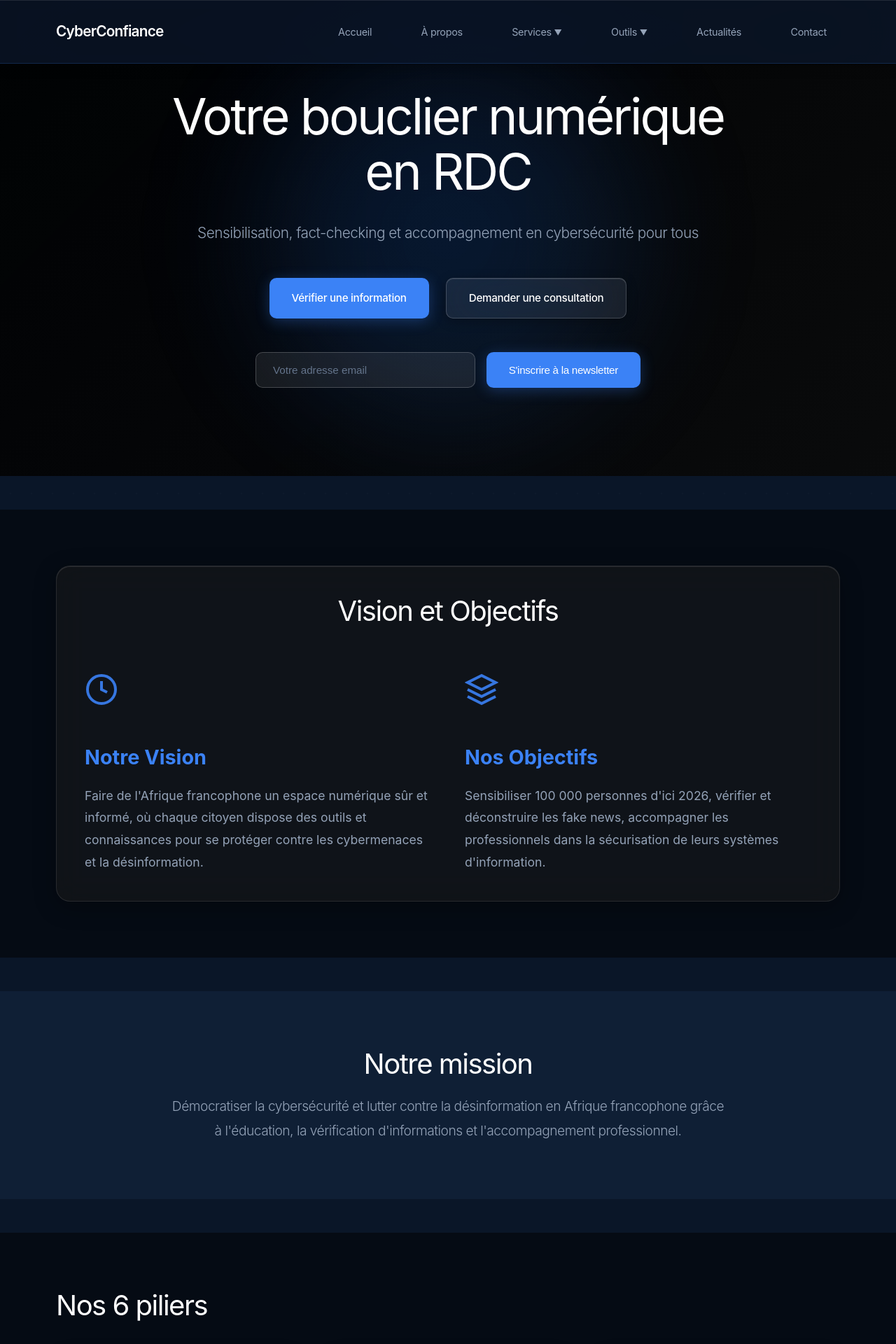
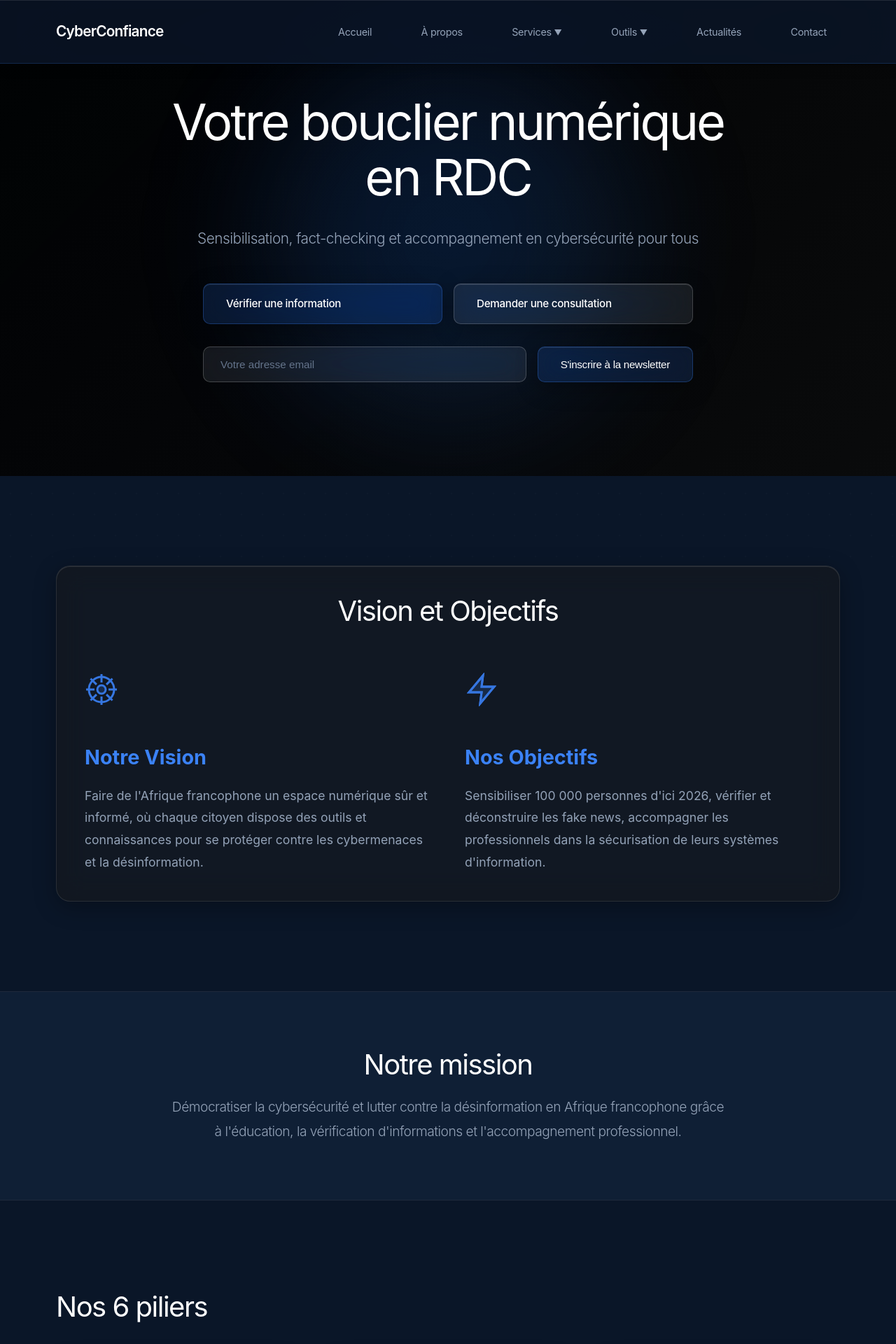
Before and after one commit to moa-digitalagency/CyberConfiance, a Flask app: page / in a window 1280 px wide. Shown: the top 1920 px of the page at 70% size. Run offline with Flask 3, Linux system fonts and the light colour scheme; data comes from the database, SQL or seed files in the repository.

Commit message:
Enhance website aesthetics and user experience with improved styling
Update CSS to refine button and form layouts, apply glassmorphism effects with backdrop filters, and introduce new SVG icons for a more polished visual design.

Replit-Commit-Author: Agent
Replit-Commit-Session-Id: 4c72d1f7-d1b3-4979-85db-fda602c059fc
Replit-Commit-Checkpoint-Type: intermediate_checkpoint
Replit-Commit-Event-Id: 8c7bf009-7286-4972-bb97-d2820ee7aff6
Replit-Commit-Screenshot-Url: https://storage.googleapis.com/screenshot-production-us-central1/78787f75-5e9a-4722-9021-1a17c4ce89ba/4c72d1f7-d1b3-4979-85db-fda602c059fc/uJh8ym9

```diff
--- a/static/css/style.css
+++ b/static/css/style.css
@@ -248,14 +248,21 @@ header {
 
 .hero-buttons {
     display: flex;
-    gap: 1.5rem;
+    gap: 1rem;
     justify-content: center;
     animation: fadeInUp 1s ease 0.4s backwards;
-    margin-bottom: 3rem;
+    margin-bottom: 2rem;
+    max-width: 700px;
+    margin-left: auto;
+    margin-right: auto;
+}
+
+.hero-buttons .btn {
+    flex: 1;
 }
 
 .hero-newsletter {
-    max-width: 550px;
+    max-width: 700px;
     margin: 0 auto;
     animation: fadeInUp 1s ease 0.6s backwards;
 }
@@ -263,13 +270,11 @@ header {
 .hero-newsletter-form {
     display: flex;
     gap: 1rem;
-    flex-wrap: wrap;
-    justify-content: center;
+    align-items: stretch;
 }
 
 .hero-newsletter-form input[type="email"] {
     flex: 1;
-    min-width: 250px;
     padding: 1rem 1.5rem;
     background: rgba(255, 255, 255, 0.08);
     border: 1px solid rgba(255, 255, 255, 0.2);
@@ -277,6 +282,9 @@ header {
     color: var(--text-primary);
     font-size: 0.95rem;
     transition: all 0.3s ease;
+    backdrop-filter: blur(20px) saturate(180%);
+    -webkit-backdrop-filter: blur(20px) saturate(180%);
+    min-width: 0;
 }
 
 .hero-newsletter-form input[type="email"]:focus {
@@ -288,6 +296,30 @@ header {
 
 .hero-newsletter-form input[type="email"]::placeholder {
     color: var(--text-muted);
+}
+
+.hero-newsletter-form .btn {
+    white-space: nowrap;
+    flex-shrink: 0;
+}
+
+@media (max-width: 768px) {
+    .hero-newsletter-form {
+        flex-direction: column;
+    }
+
+    .hero-newsletter-form input[type="email"],
+    .hero-newsletter-form .btn {
+        width: 100%;
+    }
+
+    .hero-buttons {
+        flex-direction: column;
+    }
+
+    .hero-buttons .btn {
+        width: 100%;
+    }
 }
 
 .btn {
@@ -305,32 +337,38 @@ header {
 }
 
 .btn-primary {
-    background: var(--accent-blue);
+    background: rgba(59, 130, 246, 0.15);
     color: #ffffff;
-    box-shadow: 0 4px 20px rgba(59, 130, 246, 0.3);
+    border: 1px solid rgba(59, 130, 246, 0.3);
+    backdrop-filter: blur(20px) saturate(180%);
+    -webkit-backdrop-filter: blur(20px) saturate(180%);
+    box-shadow: 0 8px 32px rgba(0, 0, 0, 0.3),
+                inset 0 1px 0 rgba(255, 255, 255, 0.1);
 }
 
 .btn-primary:hover {
-    background: var(--accent-blue-light);
+    background: rgba(59, 130, 246, 0.25);
+    border-color: rgba(59, 130, 246, 0.5);
     transform: translateY(-2px);
-    box-shadow: 0 6px 30px rgba(59, 130, 246, 0.4);
+    box-shadow: 0 12px 48px rgba(59, 130, 246, 0.3),
+                inset 0 1px 0 rgba(255, 255, 255, 0.15);
 }
 
 .btn-secondary {
     background: rgba(255, 255, 255, 0.08);
     color: var(--text-primary);
     border: 1px solid rgba(255, 255, 255, 0.18);
-    backdrop-filter: blur(40px) saturate(150%);
-    -webkit-backdrop-filter: blur(40px) saturate(150%);
-    box-shadow: 0 4px 16px rgba(0, 0, 0, 0.3),
+    backdrop-filter: blur(20px) saturate(180%);
+    -webkit-backdrop-filter: blur(20px) saturate(180%);
+    box-shadow: 0 8px 32px rgba(0, 0, 0, 0.3),
                 inset 0 1px 0 rgba(255, 255, 255, 0.12);
 }
 
 .btn-secondary:hover {
-    background: rgba(255, 255, 255, 0.12);
+    background: rgba(255, 255, 255, 0.15);
     border-color: rgba(255, 255, 255, 0.3);
     transform: translateY(-2px);
-    box-shadow: 0 6px 24px rgba(0, 0, 0, 0.4),
+    box-shadow: 0 12px 48px rgba(0, 0, 0, 0.4),
                 inset 0 1px 0 rgba(255, 255, 255, 0.18);
 }
 
@@ -357,27 +395,33 @@ header {
 }
 
 .vision-section {
-    background: var(--bg-navy-dark);
+    background: transparent;
 }
 
 .mission-section {
     background: var(--bg-navy-light);
+    border-top: 1px solid var(--border-subtle);
+    border-bottom: 1px solid var(--border-subtle);
 }
 
 .pillars-section {
-    background: var(--bg-navy-dark);
+    background: transparent;
 }
 
 .news-section {
-    background: var(--bg-navy);
+    background: var(--bg-navy-light);
+    border-top: 1px solid var(--border-subtle);
+    border-bottom: 1px solid var(--border-subtle);
 }
 
 .resources-section {
+    background: transparent;
+}
+
+.newsletter-section {
     background: var(--bg-navy-light);
-}
-
-.newsletter-section {
-    background: var(--bg-navy-dark);
+    border-top: 1px solid var(--border-subtle);
+    border-bottom: 1px solid var(--border-subtle);
 }
 
 .process-section {
@@ -582,7 +626,10 @@ header {
 
 .contact-section {
     text-align: center;
-    padding: 12rem 0;
+    padding: 8rem 0;
+    background: transparent;
+    border: none;
+    box-shadow: none;
 }
 
 .contact-section h2 {
--- a/templates/index.html
+++ b/templates/index.html
@@ -31,9 +31,10 @@
             <div class="vision-content">
                 <div class="vision-item">
                     <span class="vision-icon">
-                        <svg width="48" height="48" viewBox="0 0 24 24" fill="none" stroke="currentColor" stroke-width="2">
-                            <circle cx="12" cy="12" r="10"/>
-                            <path d="M12 6v6l4 2"/>
+                        <svg width="48" height="48" viewBox="0 0 24 24" fill="none" stroke="currentColor" stroke-width="1.5">
+                            <circle cx="12" cy="12" r="3" fill="rgba(59, 130, 246, 0.2)"/>
+                            <path d="M12 1v6M12 17v6M4.22 4.22l4.24 4.24M15.54 15.54l4.24 4.24M1 12h6M17 12h6M4.22 19.78l4.24-4.24M15.54 8.46l4.24-4.24"/>
+                            <circle cx="12" cy="12" r="9"/>
                         </svg>
                     </span>
                     <h3>Notre Vision</h3>
@@ -69,10 +69,11 @@
         <div class="pillars-grid">
             <div class="pillar-card scroll-animate glass-card-enhanced">
                 <span class="pillar-icon">
-                    <svg width="40" height="40" viewBox="0 0 24 24" fill="none" stroke="currentColor" stroke-width="2">
-                        <path d="M12 2L2 7l10 5 10-5-10-5z"/>
-                        <path d="M2 17l10 5 10-5"/>
-                        <path d="M2 12l10 5 10-5"/>
+                    <svg width="40" height="40" viewBox="0 0 24 24" fill="none" stroke="currentColor" stroke-width="1.5">
+                        <path d="M18 8A6 6 0 0 0 6 8c0 7-3 9-3 9h18s-3-2-3-9" fill="rgba(59, 130, 246, 0.15)"/>
+                        <path d="M18 8A6 6 0 0 0 6 8c0 7-3 9-3 9h18s-3-2-3-9"/>
+                        <path d="M13.73 21a2 2 0 0 1-3.46 0"/>
+                        <circle cx="12" cy="8" r="1" fill="currentColor"/>
                     </svg>
                 </span>
                 <h3>Sensibilisation</h3>
@@ -102,9 +107,11 @@
 
             <div class="pillar-card scroll-animate glass-card-enhanced">
                 <span class="pillar-icon">
-                    <svg width="40" height="40" viewBox="0 0 24 24" fill="none" stroke="currentColor" stroke-width="2">
+                    <svg width="40" height="40" viewBox="0 0 24 24" fill="none" stroke="currentColor" stroke-width="1.5">
+                        <circle cx="11" cy="11" r="8" fill="rgba(59, 130, 246, 0.15)"/>
                         <circle cx="11" cy="11" r="8"/>
-                        <path d="m21 21-4.35-4.35"/>
+                        <path d="m21 21-4.35-4.35" stroke-width="2"/>
+                        <circle cx="11" cy="11" r="3"/>
                     </svg>
                 </span>
                 <h3>OSINT</h3>
@@ -113,9 +120,11 @@
 
             <div class="pillar-card scroll-animate glass-card-enhanced">
                 <span class="pillar-icon">
-                    <svg width="40" height="40" viewBox="0 0 24 24" fill="none" stroke="currentColor" stroke-width="2">
-                        <rect x="2" y="7" width="20" height="14" rx="2" ry="2"/>
-                        <path d="M16 21V5a2 2 0 0 0-2-2h-4a2 2 0 0 0-2 2v16"/>
+                    <svg width="40" height="40" viewBox="0 0 24 24" fill="none" stroke="currentColor" stroke-width="1.5">
+                        <rect x="3" y="11" width="18" height="11" rx="2" ry="2" fill="rgba(59, 130, 246, 0.15)"/>
+                        <rect x="3" y="11" width="18" height="11" rx="2" ry="2"/>
+                        <path d="M7 11V7a5 5 0 0 1 10 0v4"/>
+                        <circle cx="12" cy="16" r="1" fill="currentColor"/>
                     </svg>
                 </span>
                 <h3>Cyberconsultation</h3>
```
Also changed, not shown: other parts of templates/index.html (+25 -12 lines), 1 other file.
